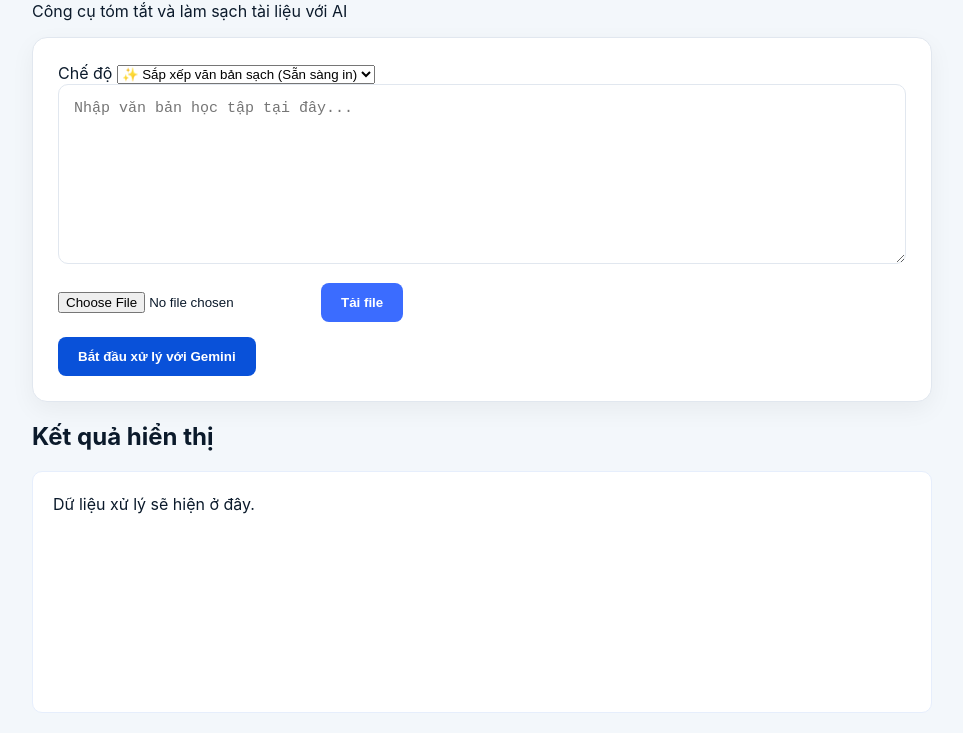
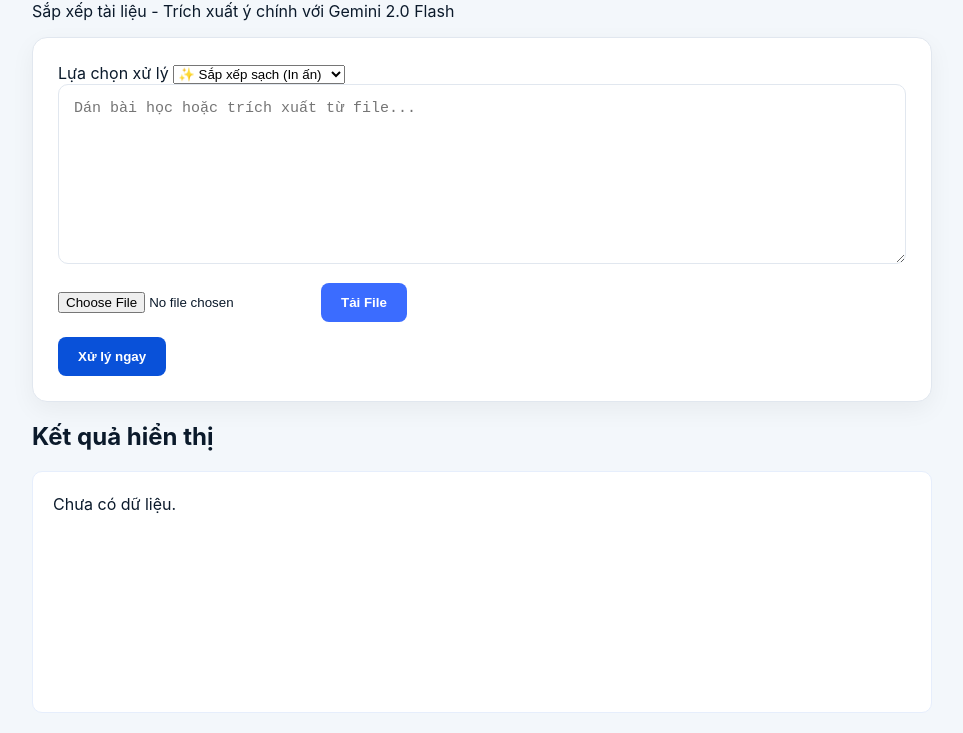
Before and after one commit to minchan303/nhom14, a website: page public/index.html in a window 1280 px wide. Shown: the part 95-828 px from the top of the page, without its empty margins (158-1121 px from the left). Drawn offline with Linux system fonts and the light colour scheme.

Commit message:
Update index.html

```diff
--- a/public/index.html
+++ b/public/index.html
@@ -2,43 +2,37 @@
 <html lang="vi">
 <head>
   <meta charset="utf-8" />
-  <title>HappyUni – AI Assistant</title>
+  <title>HappyUni AI Chatbot</title>
   <meta name="viewport" content="width=device-width,initial-scale=1" />
   <link rel="stylesheet" href="style.css" />
 </head>
 <body>
   <div class="container">
     <header>
-      <h1 id="appTitle">HappyUni Chatbot</h1>
-      <p class="muted">Công cụ tóm tắt và làm sạch tài liệu với AI</p>
+      <h1>HappyUni AI</h1>
+      <p class="muted">Sắp xếp tài liệu - Trích xuất ý chính với Gemini 2.0 Flash</p>
     </header>
-
     <main>
       <section class="card">
-        <label>Chế độ</label>
+        <label>Lựa chọn xử lý</label>
         <select id="mode">
-          <option value="cleanup">✨ Sắp xếp văn bản sạch (Sẵn sàng in)</option>
-          <option value="highlight">💡 Làm nổi bật ý quan trọng</option>
-          <option value="summary">📝 Tóm tắt bài học</option>
-          <option value="qa">❓ Hỏi đáp kiến thức</option>
+          <option value="cleanup">✨ Sắp xếp sạch (In ấn)</option>
+          <option value="highlight">💡 Highlight ý quan trọng</option>
+          <option value="summary">📝 Tóm tắt ngắn gọn</option>
         </select>
-
-        <textarea id="text" placeholder="Nhập văn bản học tập tại đây..."></textarea>
-
+        <textarea id="text" placeholder="Dán bài học hoặc trích xuất từ file..."></textarea>
         <div class="row">
           <input type="file" id="file" />
-          <button id="uploadBtn">Tải file</button>
+          <button id="uploadBtn">Tải File</button>
         </div>
         <div id="uploadInfo" class="muted"></div>
-
         <div class="row">
-          <button id="generateBtn" class="primary">Bắt đầu xử lý với Gemini</button>
-          <button id="exportPdfBtn" style="display:none">Tải PDF kết quả</button>
+          <button id="generateBtn" class="primary">Xử lý ngay</button>
+          <button id="exportPdfBtn" style="display:none">Tải PDF</button>
         </div>
       </section>
-
       <h2>Kết quả hiển thị</h2>
-      <section id="result" class="result">Dữ liệu xử lý sẽ hiện ở đây.</section>
+      <section id="result" class="result">Chưa có dữ liệu.</section>
     </main>
   </div>
   <script src="script.js"></script>
```
